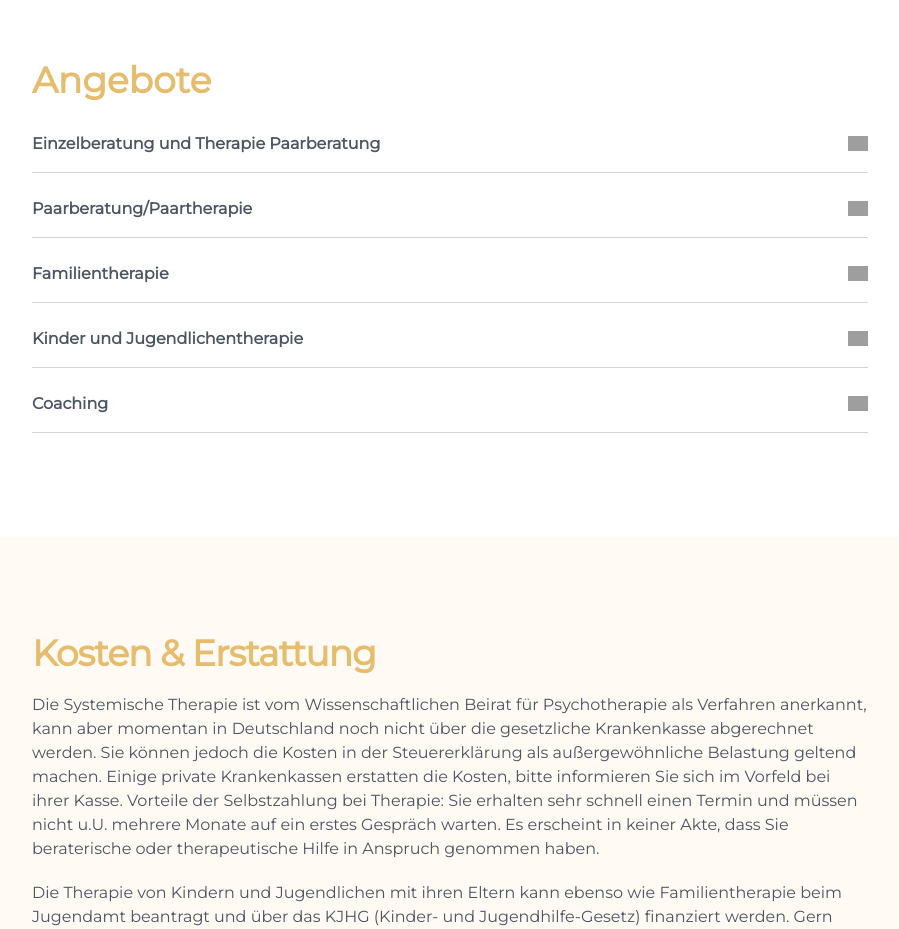
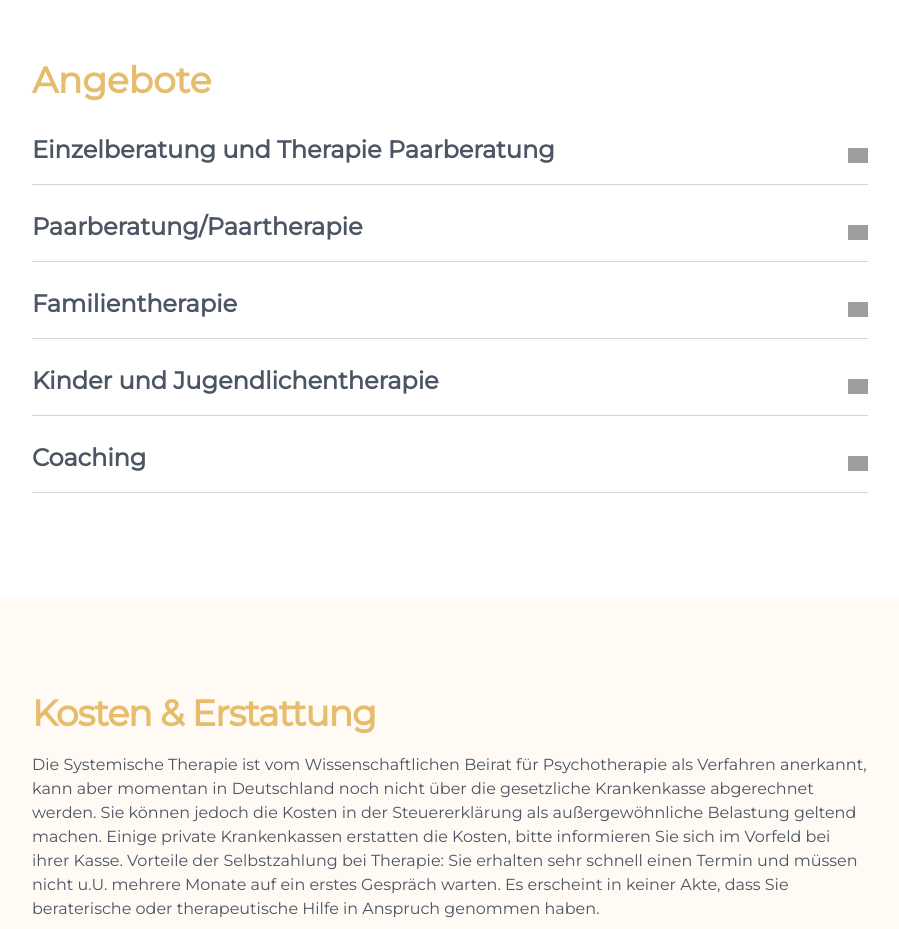
Before and after one commit to MartaJaekel/Praxis-Perspektivwechsel, a Next.js app: page / in a window 1280 px wide. Shown: the part 1200-2129 px from the top of the page, without its empty margins (190-1089 px from the left). Built offline with nearby package versions, Linux system fonts and the light colour scheme; grey boxes are pictures that could not be loaded.

Commit message:
adjust text size

```diff
--- a/src/app/page.tsx
+++ b/src/app/page.tsx
@@ -107,12 +107,12 @@ Themen unserer gemeinsamen Arbeit können sein: Umgang mit der Pubertät, Schulp
             <p className="text-gray-600">
               In unserer Praxis unterstützen wir Einzelpersonen, Paare, Kinder,
               Jugendliche und Familien in schwierigen Lebenssituationen dabei,{" "}
-
               <strong>Kraft</strong>, <strong>Vertrauen </strong>und{" "}
               <strong>Klarheit</strong> zu finden, um neue Wege zu gehen. Wenn
               Sie sich persönlich weiterentwickeln oder ihre Lebensqualität
               verbessern möchten, stehen wir ihnen gern als Beraterin/Berater
-              oder Therapeutin / Therapeut zur Seite. Unsere Settings finden mit einer/einem BeraterIn/TherapeutIn statt.{" "}
+              oder Therapeutin / Therapeut zur Seite. Unsere Settings finden mit
+              einer/einem BeraterIn/TherapeutIn statt.{" "}
             </p>
             <p>
               {" "}
@@ -130,7 +130,7 @@ Themen unserer gemeinsamen Arbeit können sein: Umgang mit der Pubertät, Schulp
             </p>
           </div>
         </div>
-        <div  id="angebote" className="w-full mx-auto bg-white">
+        <div id="angebote" className="w-full mx-auto bg-white">
           <section className="px-8 mt-8 max-w-[900px] m-auto py-24">
             <h2 className="text-4xl font-extrabold text-[#e6bc6d]">Angebote</h2>
             <div className="mt-4">
@@ -138,11 +138,9 @@ Themen unserer gemeinsamen Arbeit können sein: Umgang mit der Pubertät, Schulp
                 <div key={index} className="mb-2 border-b border-gray-300">
                   <div
                     onClick={() => toggleAccordion(index)}
-                    className=" relative w-full text-left  py-4   font-semibold"
+                    className=" relative w-full text-left  py-4 font-semibold"
                   >
-                    <p className="text-grey break-words">
-                    {service.title}
-                    </p>
+                    <p className="text-grey break-words text-[1rem] lg:text-[1.5rem]">{service.title}</p>
                     <img
                       src="/svg/plus.svg"
                       height={20}
@@ -212,7 +210,9 @@ Themen unserer gemeinsamen Arbeit können sein: Umgang mit der Pubertät, Schulp
         <div className="w-full mx-auto py-16 bg-white">
           <div className="text-left px-8 m-auto mt-8 flex flex-col gap-5 max-w-[900px]">
             <h2 className=" text-[#e6bc6d] text-[2rem] font-extrabold tracking-tight lg:text-4xl break-words">
-            Literatur<wbr />-empfehlungen
+              Literatur
+              <wbr />
+              -empfehlungen
             </h2>
             <h3 className="text-[1.3rem]">Für Paare</h3>
             <ul>
@@ -272,7 +272,7 @@ Themen unserer gemeinsamen Arbeit können sein: Umgang mit der Pubertät, Schulp
             </ul>
           </div>
         </div>
-        <Contact  />
+        <Contact />
       </main>
       <Footer />
     </div>
```
